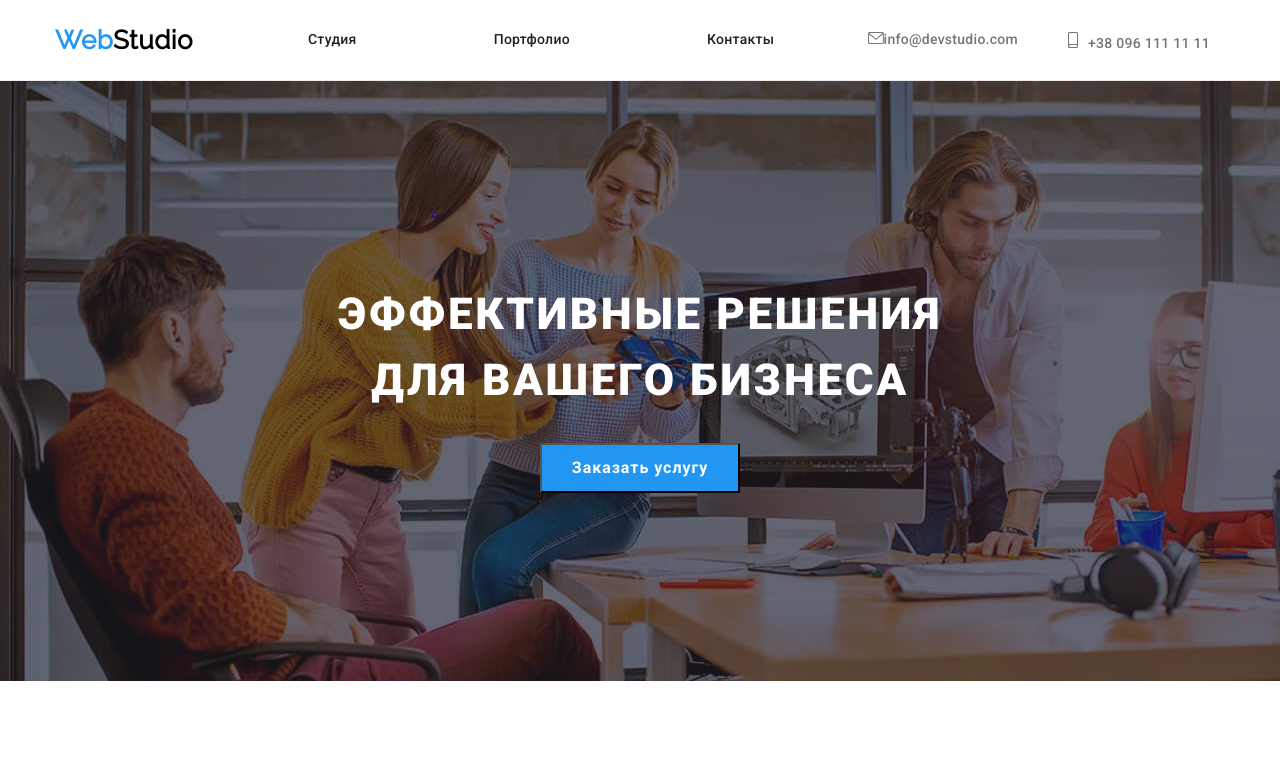
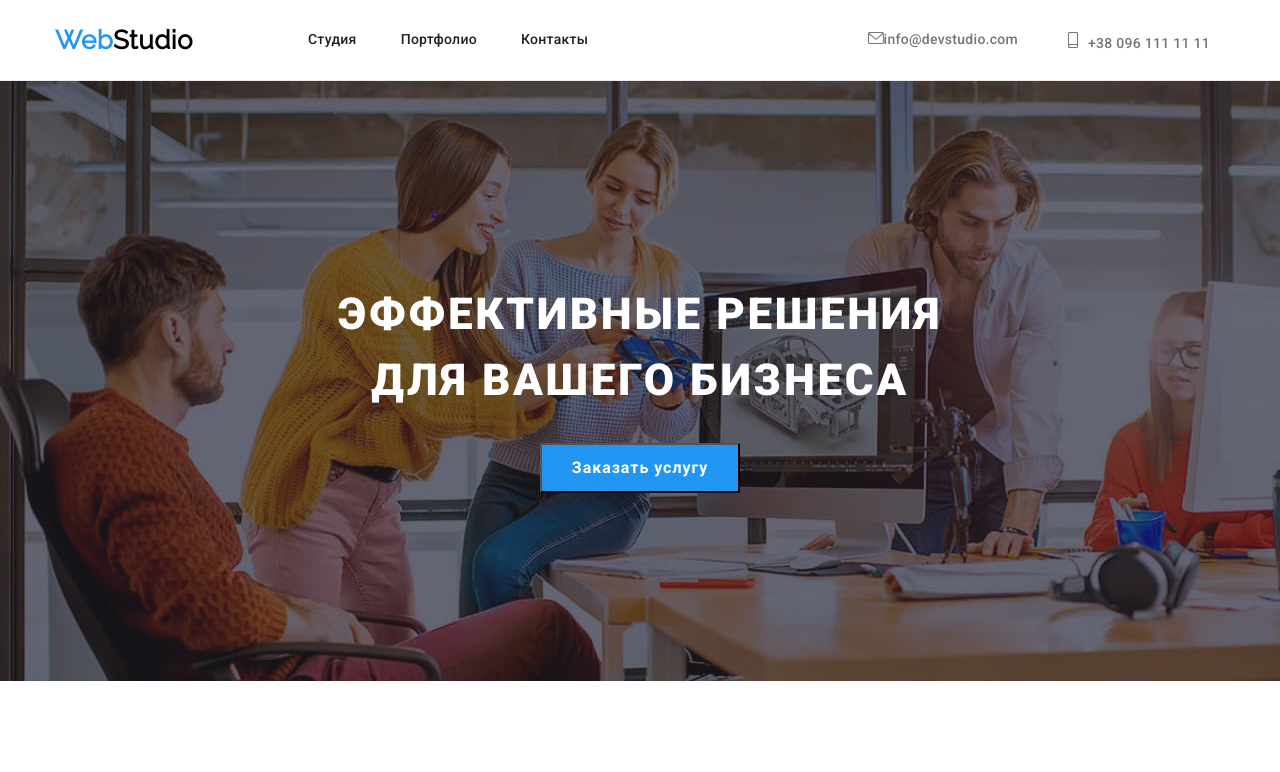
Before and after one commit to Linzakat/goit-markup-hw-04, a plain HTML site: page index.html in a window 1280 px wide. Shown: the top 772 px of the page. Drawn offline with nearby package versions, Linux system fonts and the light colour scheme.

Commit message:
поправила в шапке

```diff
--- a/css/styles.css
+++ b/css/styles.css
@@ -59,6 +59,7 @@ body {
   .site-nav:not(:last-child) {
     margin-right: 50px;
   }
+
   .header-site-link {
     display: flex;
   }
@@ -69,6 +70,8 @@ body {
 
   .site-nav {
     display: flex;
+    margin-left: 93px;
+
   }
 .site-navigation a {
   font-weight: 500;
@@ -98,7 +101,6 @@ body {
         letter-spacing: 0.02em;
         color:var(--title-text-color);
         list-style: none;
-        margin-left: 93px;
         display: flex;
 
       }
@@ -107,6 +109,7 @@ body {
     padding-bottom: 6px;
     padding-right: 22px;
     padding-left: 22px;
+
 }
 .site-nav a:hover,
 .site-nav a:focus
```
